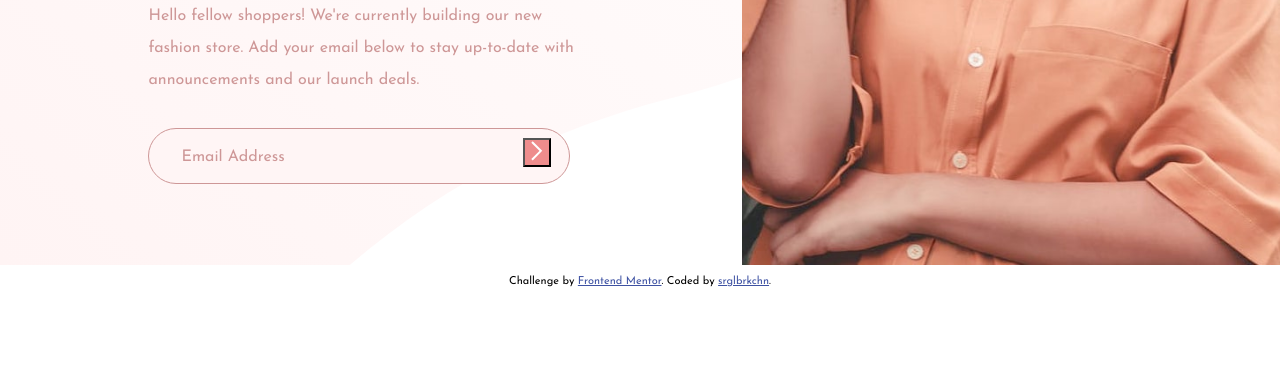
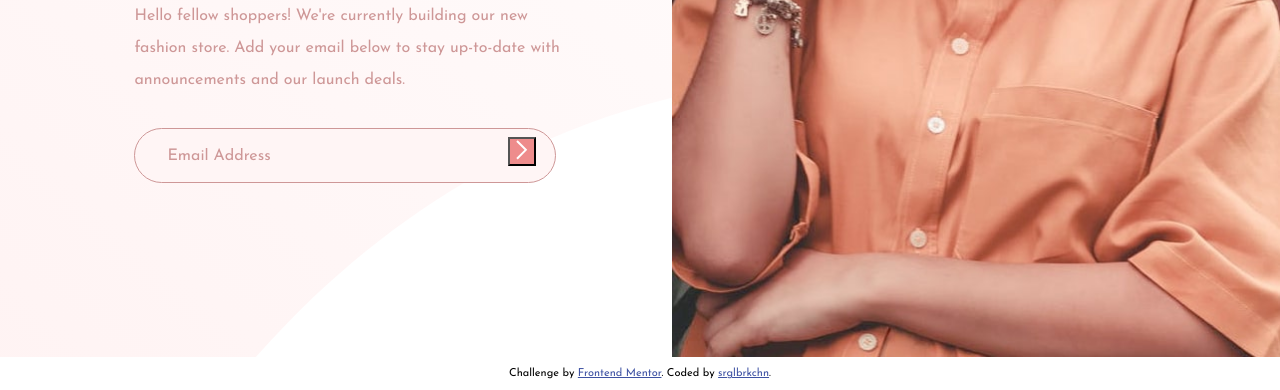
Before and after one commit to srglbrkchn/chllng8, a plain HTML site: page index.html in a window 1280 px wide. Shown: the part 440-830 px from the top of the page. Before the commit the page ends 800 px from the top, so only its background shows below. Drawn offline with Linux system fonts and the light colour scheme.

Commit message:
Change picture unit from % to rem so it would remain stable by browser size change.

```diff
--- a/style.css
+++ b/style.css
@@ -2,11 +2,6 @@ body {
   font-family: 'Josefin Sans', sans-serif;
   font-size: 16px;
   margin: 0;
-}
-
-img {
-  width: 100%;
-  height: 100%;
 }
 
 span {
@@ -28,14 +23,12 @@ span {
 }
 
 .picture {
-  width: 42%;
+  width: 38rem;
   height: 100%;
 }
 
 .box {
   width: 58%;
-  /* background: url("images/bg-pattern-desktop.svg");
-  background-size: contain; */
 }
 
 .text {
```
